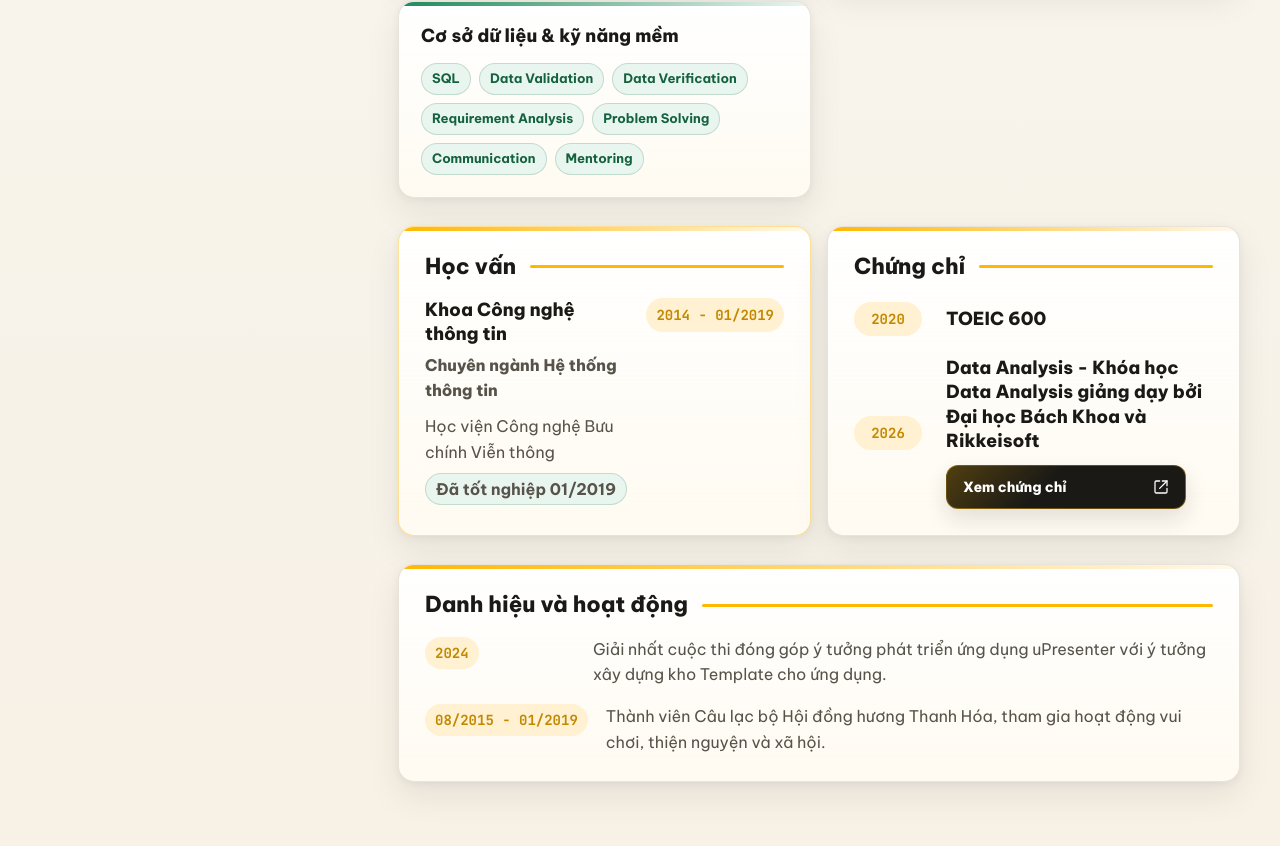
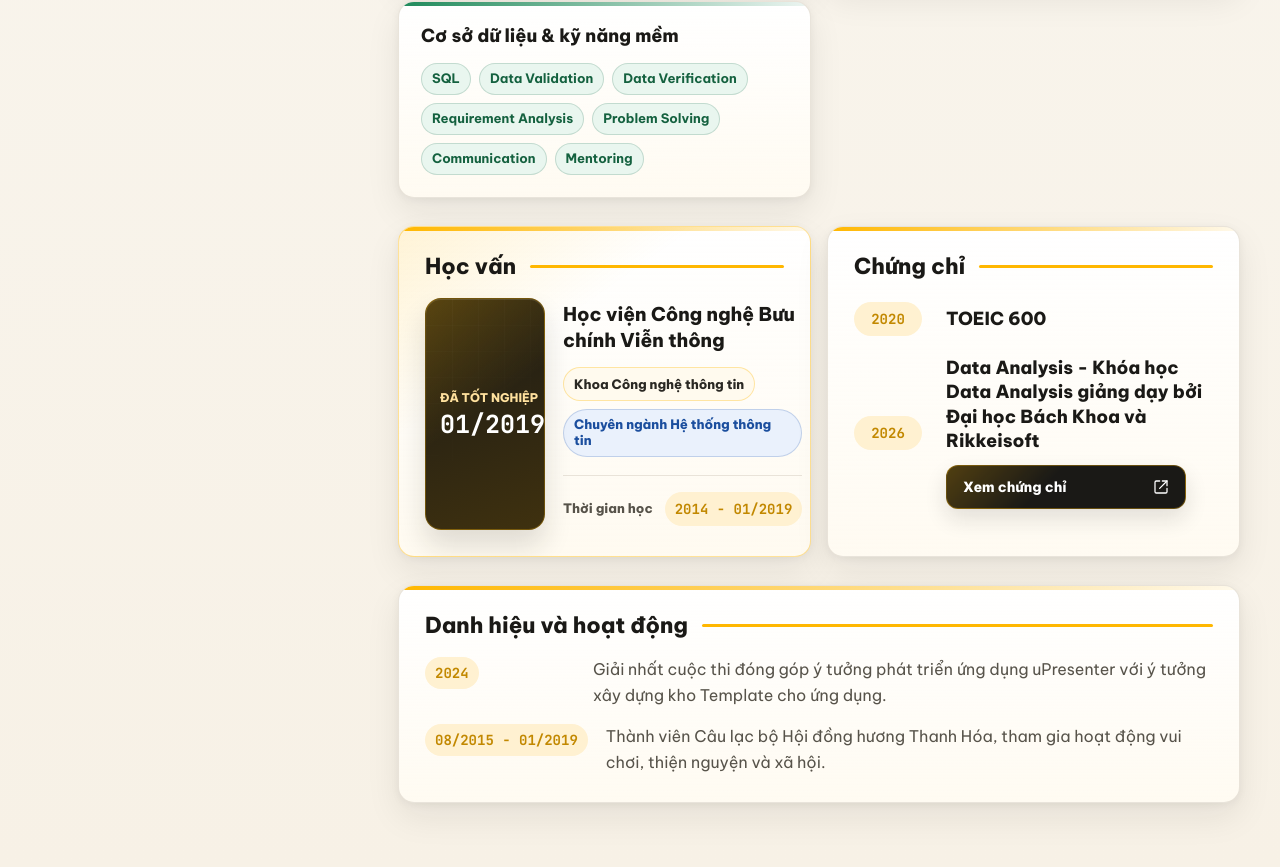
Before and after one commit to hungmanh0206/nguyenhungmanh-cv, a Next.js app: page / in a window 1280 px wide. Shown: the part 2946-3813 px from the top of the page. Before the commit the page ends 3792 px from the top, so only its background shows below. Built offline with nearby package versions, Linux system fonts and the light colour scheme.

Commit message:
Improve education card layout

```diff
--- a/app/globals.css
+++ b/app/globals.css
@@ -585,8 +585,7 @@ a.contact-row:hover {
 }
 
 .focus-card p,
-.compact-item p,
-.compact-item span,
+.education-period span,
 .awards-list p {
   color: var(--text-secondary);
 }
@@ -633,8 +632,7 @@ a.contact-row:hover {
   padding: 24px;
 }
 
-.timeline-head,
-.compact-item {
+.timeline-head {
   display: flex;
   justify-content: space-between;
   gap: 18px;
@@ -643,7 +641,7 @@ a.contact-row:hover {
 
 .timeline-head h3,
 .skill-group h3,
-.compact-item h3,
+.education-content h3,
 .certificate-item h3 {
   color: var(--ink-900);
   font-size: 18px;
@@ -799,62 +797,137 @@ time,
   gap: 16px;
 }
 
-.compact-item {
-  min-width: 0;
-}
-
-.compact-item div,
 .certificate-item div {
   min-width: 0;
 }
 
-.compact-item span {
-  display: block;
-  margin-top: 8px;
-  font-weight: 700;
-}
-
 .education-card {
   border-color: rgba(255, 183, 0, 0.4);
-}
-
-.education-item {
-  display: grid;
-  grid-template-columns: minmax(0, 1fr) auto;
-  gap: 16px;
-}
-
-.education-item time {
+  background:
+    linear-gradient(145deg, rgba(255, 183, 0, 0.16), transparent 34%),
+    linear-gradient(180deg, rgba(255, 255, 255, 0.99), rgba(255, 249, 236, 0.76)),
+    var(--white);
+}
+
+.education-credential {
+  position: relative;
+  display: grid;
+  grid-template-columns: 120px minmax(0, 1fr);
+  gap: 18px;
+  align-items: stretch;
+}
+
+.education-status-block {
+  position: relative;
+  isolation: isolate;
+  display: grid;
+  min-height: 134px;
+  align-content: center;
+  gap: 6px;
+  overflow: hidden;
+  padding: 18px 14px;
+  border: 1px solid rgba(255, 183, 0, 0.28);
+  border-radius: var(--radius-lg);
+  background:
+    linear-gradient(145deg, rgba(255, 183, 0, 0.28), transparent 48%),
+    linear-gradient(160deg, var(--ink-900), #3f310f 100%);
+  color: var(--white);
+  box-shadow:
+    inset 0 1px 0 rgba(255, 255, 255, 0.1),
+    0 16px 28px rgba(26, 25, 22, 0.14);
+}
+
+.education-status-block::before {
+  position: absolute;
+  inset: 0;
+  z-index: -1;
+  background:
+    linear-gradient(90deg, rgba(255, 255, 255, 0.08) 1px, transparent 1px),
+    linear-gradient(rgba(255, 255, 255, 0.06) 1px, transparent 1px);
+  background-size: 26px 26px;
+  mask-image: linear-gradient(140deg, rgba(0, 0, 0, 0.34), transparent 72%);
+  content: "";
+}
+
+.education-status-block span {
+  color: var(--sapp-gold-200);
+  font-size: 12px;
+  font-weight: 900;
+  line-height: 1.25;
+  text-transform: uppercase;
+}
+
+.education-status-block strong {
+  color: var(--white);
+  font-family: var(--font-jetbrains-mono), "JetBrains Mono", "Cascadia Mono",
+    Consolas, monospace;
+  font-size: 25px;
+  font-weight: 900;
+  line-height: 1.1;
+}
+
+.education-content {
+  display: grid;
+  min-width: 0;
+  align-content: center;
+  padding: 4px 0;
+}
+
+.education-content h3 {
+  font-size: 19px;
+}
+
+.education-track {
+  display: flex;
+  flex-wrap: wrap;
+  gap: 8px;
+  margin-top: 14px;
+}
+
+.education-track span {
+  display: inline-flex;
+  align-items: center;
+  min-height: 34px;
+  padding: 7px 10px;
+  border: 1px solid rgba(255, 183, 0, 0.32);
+  border-radius: var(--radius-pill);
+  background: rgba(255, 249, 236, 0.82);
+  color: var(--ink-800);
+  font-size: 13px;
+  font-weight: 800;
+  line-height: 1.2;
+}
+
+.education-track span:last-child {
+  border-color: rgba(27, 78, 158, 0.2);
+  background: var(--info-50);
+  color: var(--info-700);
+}
+
+.education-period {
+  display: flex;
+  align-items: center;
+  justify-content: space-between;
+  gap: 12px;
+  margin-top: 18px;
+  padding-top: 16px;
+  border-top: 1px solid rgba(230, 224, 213, 0.86);
+}
+
+.education-period span {
+  font-size: 13px;
+  font-weight: 800;
+  white-space: nowrap;
+}
+
+.education-period time {
   display: inline-flex;
   min-height: 34px;
   align-items: center;
-  padding: 4px 10px;
+  padding: 5px 10px;
   border-radius: var(--radius-pill);
   background: var(--sapp-gold-100);
   line-height: 1.3;
-}
-
-.education-major {
-  margin-top: 6px;
-  color: var(--ink-800);
-  font-weight: 800;
-}
-
-.education-school {
-  margin-top: 10px;
-}
-
-.education-status {
-  display: inline-flex;
-  width: fit-content;
-  min-height: 32px;
-  align-items: center;
-  padding: 5px 10px;
-  border: 1px solid rgba(20, 97, 63, 0.18);
-  border-radius: var(--radius-pill);
-  background: var(--success-50);
-  color: var(--success-700);
-  line-height: 1.25;
 }
 
 .certificate-list,
@@ -1353,10 +1426,31 @@ time,
     padding: 20px;
   }
 
-  .timeline-head,
-  .compact-item {
+  .timeline-head {
     display: grid;
     gap: 8px;
+  }
+
+  .education-credential {
+    grid-template-columns: 1fr;
+    gap: 14px;
+  }
+
+  .education-status-block {
+    grid-template-columns: minmax(0, 1fr) auto;
+    min-height: 0;
+    align-items: center;
+    padding: 14px 16px;
+  }
+
+  .education-status-block strong {
+    font-size: 22px;
+  }
+
+  .education-period {
+    align-items: flex-start;
+    flex-direction: column;
+    gap: 6px;
   }
 }
 
--- a/app/page.tsx
+++ b/app/page.tsx
@@ -198,6 +198,9 @@ const content = {
     ],
     educationTitle: "Học vấn",
     education: {
+      status: "Đã tốt nghiệp",
+      graduationDate: "01/2019",
+      periodLabel: "Thời gian học",
       faculty: "Khoa Công nghệ thông tin",
       major: "Chuyên ngành Hệ thống thông tin",
       school: "Học viện Công nghệ Bưu chính Viễn thông",
@@ -417,6 +420,9 @@ const content = {
     ],
     educationTitle: "Education",
     education: {
+      status: "Graduated",
+      graduationDate: "01/2019",
+      periodLabel: "Study period",
       faculty: "Faculty of Information Technology",
       major: "Information Systems Major",
       school: "Posts and Telecommunications Institute of Technology",
@@ -639,14 +645,22 @@ export default function Home() {
                 aria-labelledby="education-title"
               >
                 <SectionTitle id="education-title">{t.educationTitle}</SectionTitle>
-                <div className="compact-item education-item">
-                  <div>
-                    <h3>{t.education.faculty}</h3>
-                    <p className="education-major">{t.education.major}</p>
-                    <p className="education-school">{t.education.school}</p>
-                    <span className="education-status">{t.education.note}</span>
+                <div className="education-credential">
+                  <div className="education-status-block">
+                    <span>{t.education.status}</span>
+                    <strong>{t.education.graduationDate}</strong>
                   </div>
-                  <time>{t.education.date}</time>
+                  <div className="education-content">
+                    <h3>{t.education.school}</h3>
+                    <div className="education-track" aria-label={t.education.note}>
+                      <span>{t.education.faculty}</span>
+                      <span>{t.education.major}</span>
+                    </div>
+                    <div className="education-period">
+                      <span>{t.education.periodLabel}</span>
+                      <time>{t.education.date}</time>
+                    </div>
+                  </div>
                 </div>
               </article>
 
```
